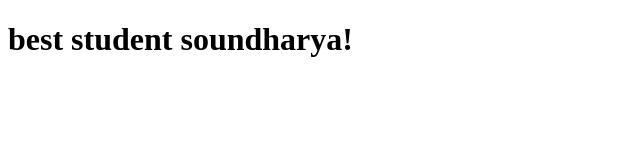
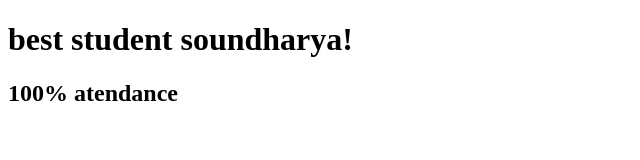
Before and after one commit to Soundharyadeva/soundharya, a plain HTML site: page index.html in a window 1280 px wide. Shown: the whole page, without its empty margins (0-640 px from the left). Drawn offline with Linux system fonts and the light colour scheme.

Commit message:
3rd changes

```diff
--- a/index.html
+++ b/index.html
@@ -7,5 +7,6 @@
 </head>
 <body>
 <h1>best student soundharya!</h1>
+<h2>100% atendance</h2>
 </body>
 </html>
```
